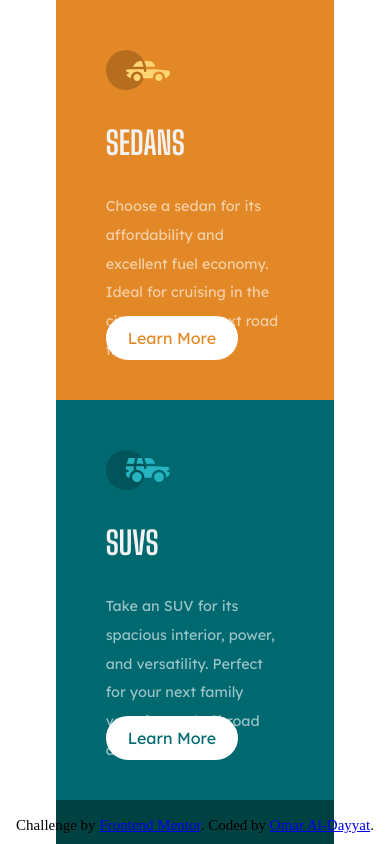
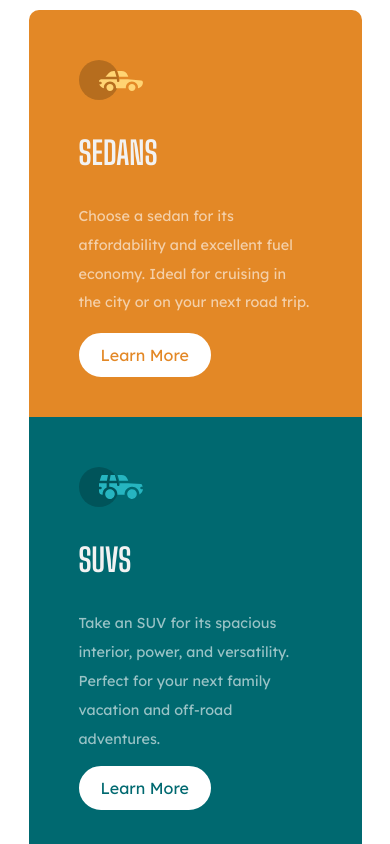
Before and after one commit to OmarDayyat/-3-column-preview-card-component, a plain HTML site: page index.html in a window 390 px wide. Shown: the top 844 px of the page. Drawn offline with Linux system fonts and the light colour scheme.

Commit message:
Mobile Layout Finish

```diff
--- a/styles/styles.scss
+++ b/styles/styles.scss
@@ -9,6 +9,8 @@
     2.4 - Card 3 Container
   3. Attribution
   4. Media
+    4.0 - Media Card Container
+    4.1 - Media Attribution
 
 ================================================================================*/
 
@@ -132,7 +134,7 @@ body{
   4. Media
 ================================================================================*/
 
-@media screen and (min-device-width:1024px) and (max-device-width:1600px){
+@media screen and (min-width:1024px) and (max-width:1600px){
 
   body{
     grid-template-columns: 1fr 4fr 1fr;
@@ -140,89 +142,49 @@ body{
   }
 }
 
-@media screen and (max-device-width:1024px){
+@media screen and (max-width:1024px){
 
   body{
-    grid-template-columns: 1fr 5fr 1fr;
-    grid-template-rows: 1fr 1fr 1fr;
-    overflow: visible;
+    display: flex;
+    flex-direction: column;
+    padding: 10px;
+    overflow-y: scroll;
+    overflow-x: hidden;
+    align-items: center;
   }
 
   .main-container{
-    grid-row-start: 2;
-    grid-column-start: 2;
     display: flex;
     flex-direction: column;
     overflow: visible;
+    width: 90%;
   }
 
-  /*========= 2.0 - Card Style =======================================================================*/
+  .card-1-container{
+    border-radius: 10px 10px 0 0;
+  }
 
-.card{
-  position: relative;
-  padding: 50px;
-  height: 400px;
-}
+  .card-3-container{
+    border-radius: 0 0 10px 10px;
+  }
 
-.card-heading{
-  font-size: 2rem;
-  font-family: $header-font;
-  color: $background-headings-buttons;
-  text-transform: uppercase;
-  margin: 30px 0;
-}
+  /*========= 4.0 - Media Card Style =======================================================================*/
 
-.description{
-  font-size: 0.9rem;
-  font-family: $paragraph-font;
-  color: $paragraphs;
-  line-height: 2;
-}
+  .card{
+    position: relative;
+    padding: 50px;
+  }
 
-.learn-btn{
-  position: absolute;
-  font-family: $paragraph-font;
-  font-size: 1rem;
-  bottom: 10%;
-  text-decoration: none;
-  background-color: white;
-  border-radius: 50px;
-  padding: 10px 20px;
-  border: 2px solid white;
-  &:hover{
-    background-color: transparent;
-    color: white;
+  .description{
+    margin-bottom: 50px;
   }
-}
 
-.btn-1{
-  color: $Bright-orange;
-}
+  /*========= 4.1 - Media Attribution =======================================================================*/
 
-.btn-2{
-  color: $Dark-cyan;
-}
-
-.btn-3{
-  color: $Very-dark-cyan;
-}
-
-/*========= 2.2 - Card 1 Container =======================================================================*/
-
-.card-1-container{
-  background-color: $Bright-orange;
-}
-
-/*========= 2.3 - Card 2 Container =======================================================================*/
-
-.card-2-container{
-  background-color: $Dark-cyan;
-}
-
-/*========= 2.4 - Card 3 Container =======================================================================*/
-
-.card-3-container{
-  background-color: $Very-dark-cyan;
-}
+  .attribution{
+    position: relative;
+    text-align: center;
+    margin: 10px 0;
+  }
 
 }
```
Also changed, not shown: styles/styles.css, 1 other file.
